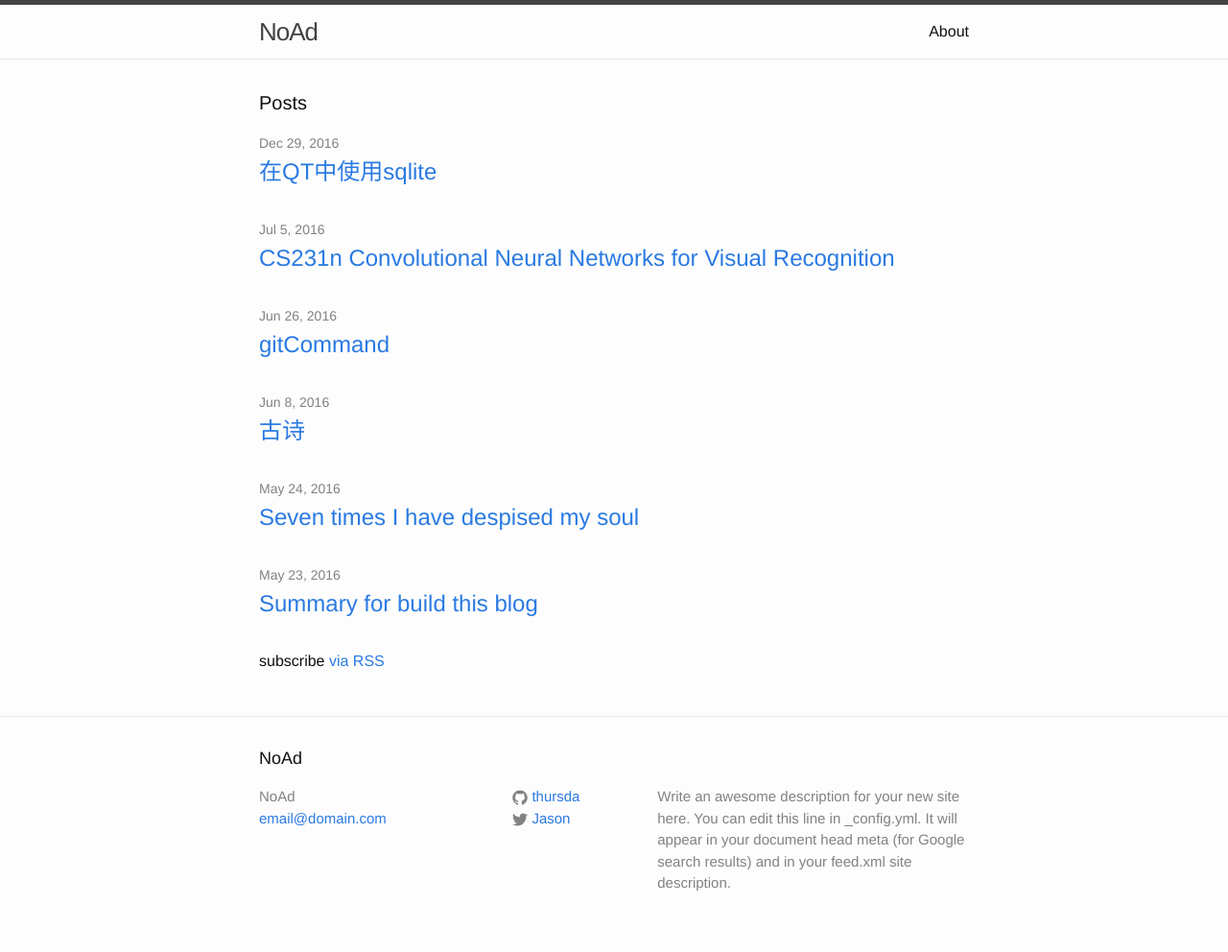
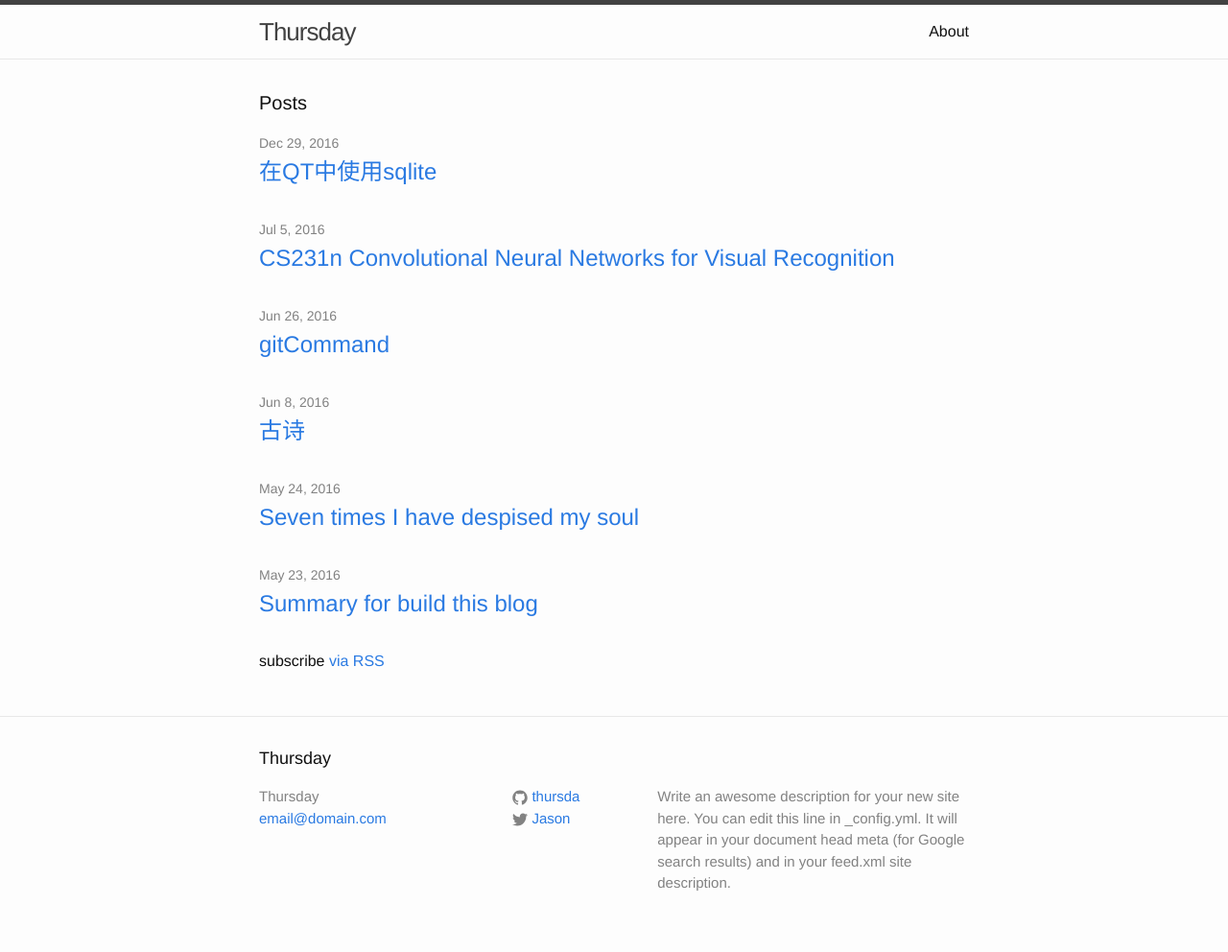
Before and after one commit to Thursda/Thursday.github.io, a Jekyll site: the page built from index.html, in a window 1280 px wide. Shown: the whole page at 96% size. Built offline with Jekyll 4.4.1, drawn with Linux system fonts in a browser that asks for light colours.

Commit message:
Site name

```diff
--- a/_config.yml
+++ b/_config.yml
@@ -6,7 +6,7 @@
 # 'jekyll serve'. If you change this file, please restart the server process.
 
 # Site settings
-title: NoAd
+title: Thursday
 email: email@domain.com
 description: > # this means to ignore newlines until "baseurl:"
   Write an awesome description for your new site here. You can edit this
```
